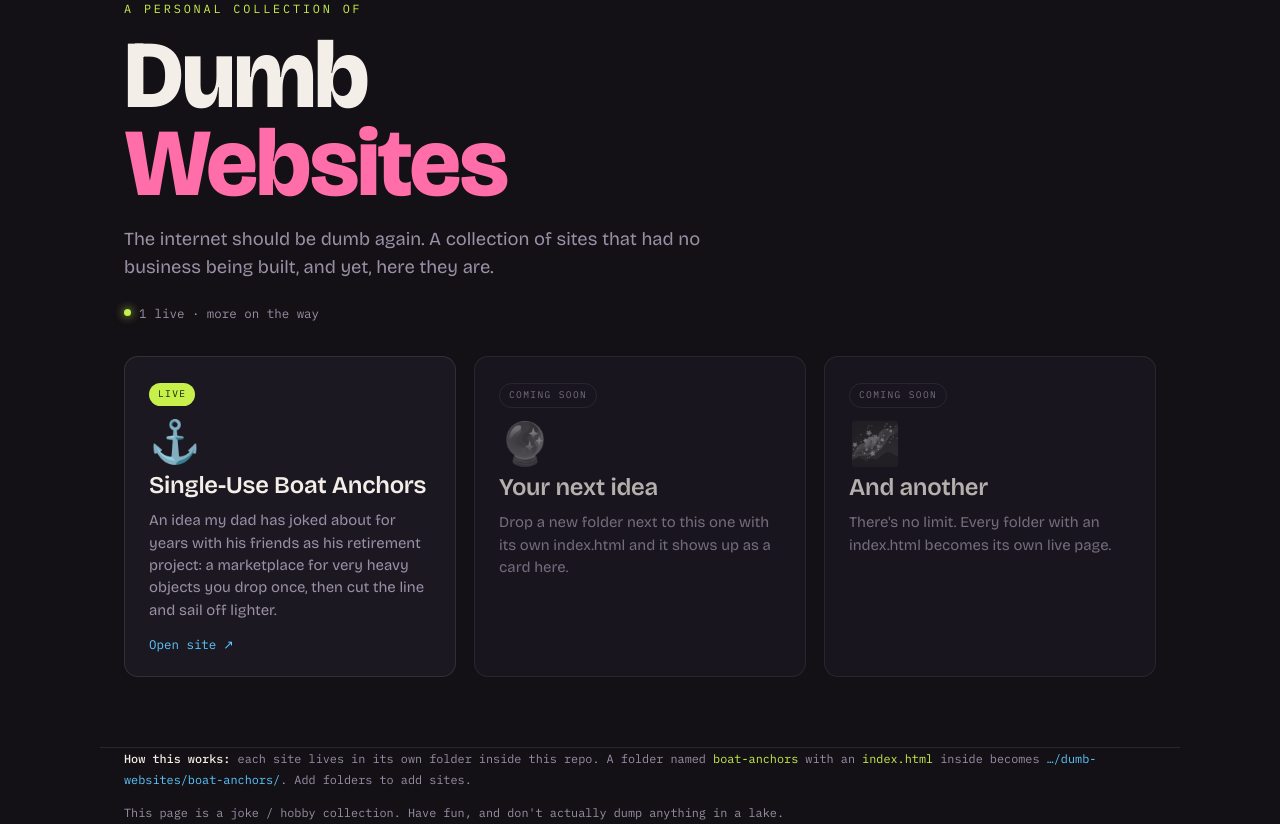
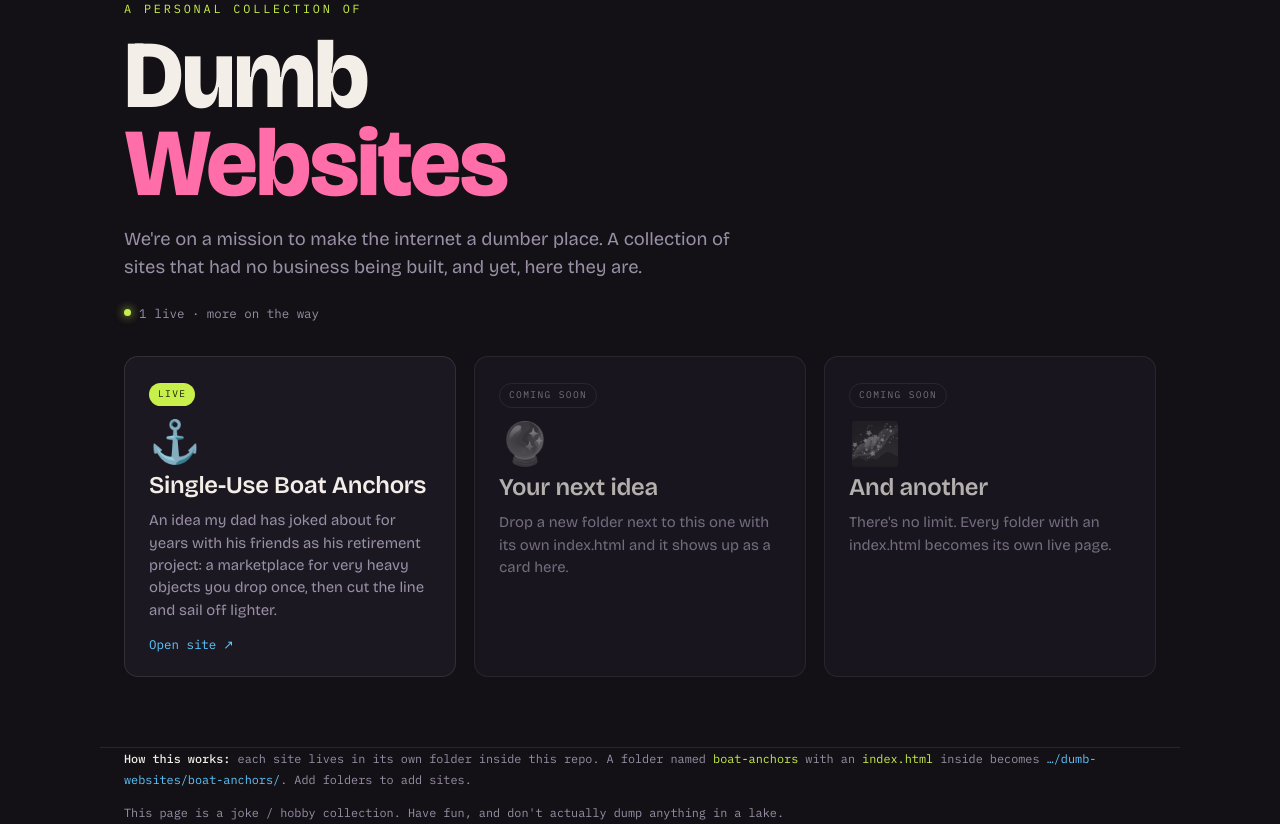
Before and after one commit to mhad00f/dumb-websites, a plain HTML site: page index.html in a window 1280 px wide. Drawn offline with nearby package versions, Linux system fonts and the light colour scheme.

Commit message:
Update subheading to reflect mission statement

```diff
--- a/index.html
+++ b/index.html
@@ -56,7 +56,7 @@
   <header class="wrap">
     <p class="kicker">A personal collection of</p>
     <h1>Dumb<br><span>Websites</span></h1>
-    <p class="sub">The internet should be dumb again. A collection of sites that had no business being built, and yet, here they are.</p>
+    <p class="sub">We're on a mission to make the internet a dumber place. A collection of sites that had no business being built, and yet, here they are.</p>
     <p class="count"><span class="dot"></span> <span id="live">1</span> live &middot; more on the way</p>
   </header>
 
```
